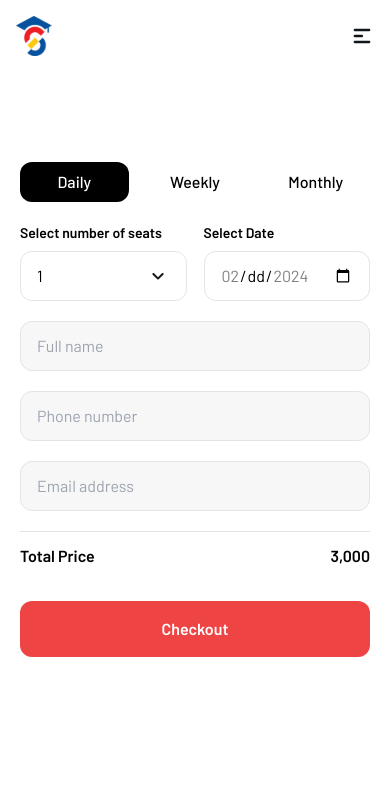
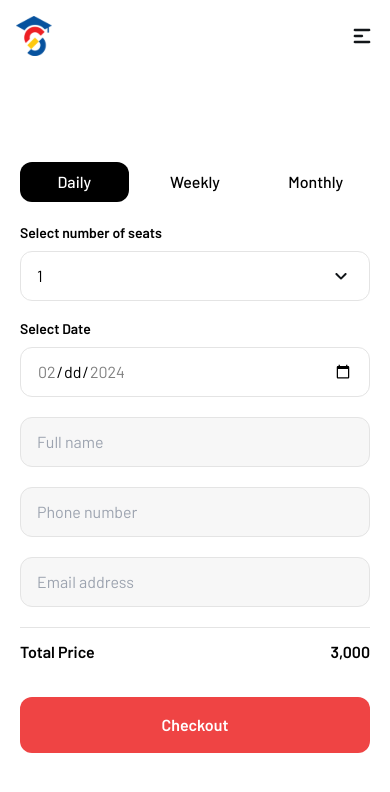
Before and after one commit to goodnessaig1/soltec-academy, a React (Vite) app: page /book-workspace/bookspace in a window 390 px wide. Shown: the top 792 px of the page. Built offline with nearby package versions, Linux system fonts and the light colour scheme.

Commit message:
Completed the workspace dashboard

```diff
--- a/src/components/WorkSpace/BookSpace.jsx
+++ b/src/components/WorkSpace/BookSpace.jsx
@@ -193,9 +193,9 @@ const BookSpace = () => {
             >
               <div className='flex flex-col w-full gap-[20px]'>
                 <div className='flex flex-col gap-[17px]'>
-                  <div className='flex flex-row w-full gap-[17px]'>
-                    <div className='w-1/2 flex flex-col gap-[8px]'>
-                      <h1 className='text-[10px] sm:text-[14px] font-[600]'>
+                  <div className='flex flex-col lg:flex-row w-full gap-[17px]'>
+                    <div className='w-full lg:w-1/2 flex flex-col gap-[8px]'>
+                      <h1 className='text-[14px] sm:text-[14px] font-[600]'>
                         Select number of seats
                       </h1>
                       <div
@@ -228,7 +228,7 @@ const BookSpace = () => {
                         </div>
                       )}
                     </div>
-                    <div className='w-1/2 flex flex-col gap-[8px]'>
+                    <div className='w-full lg:w-1/2 flex flex-col gap-[8px]'>
                       <h1 className='text-[10px] sm:text-[14px] font-[600]'>
                         Select Date
                       </h1>
```
